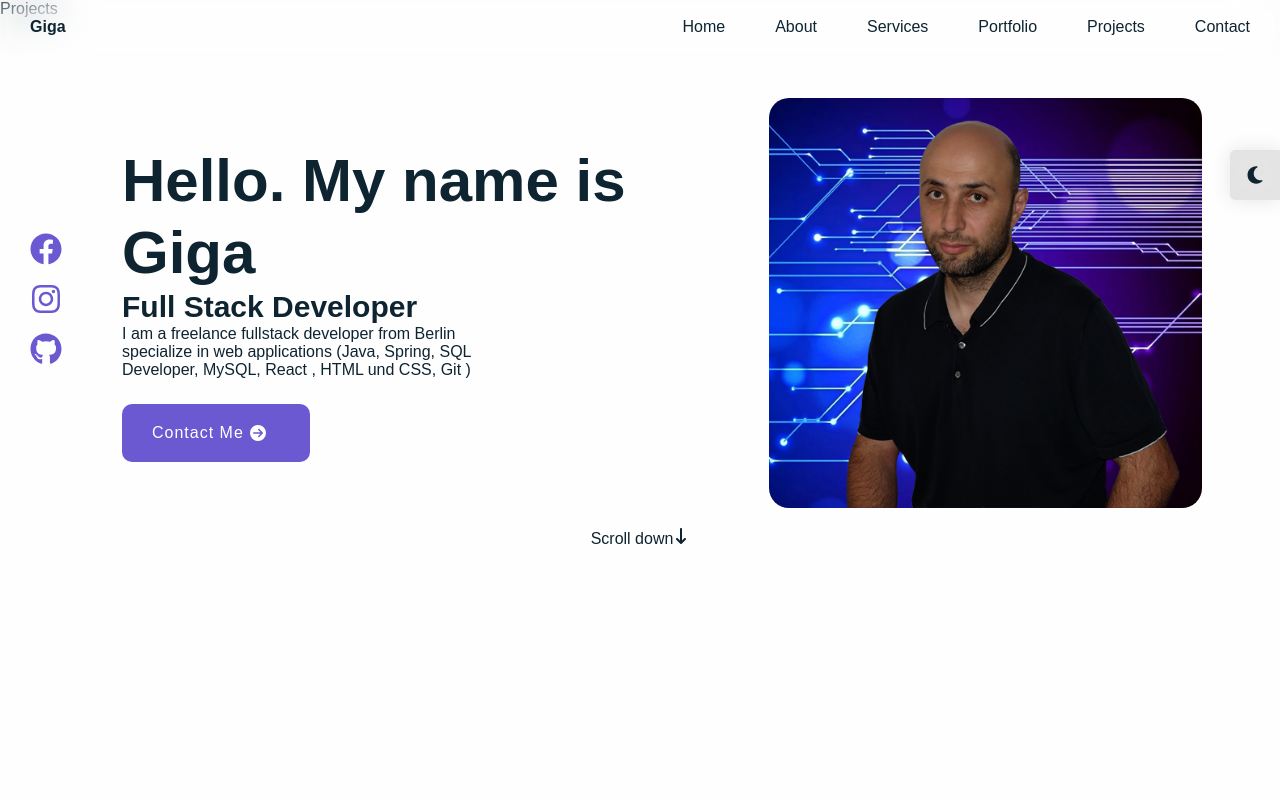
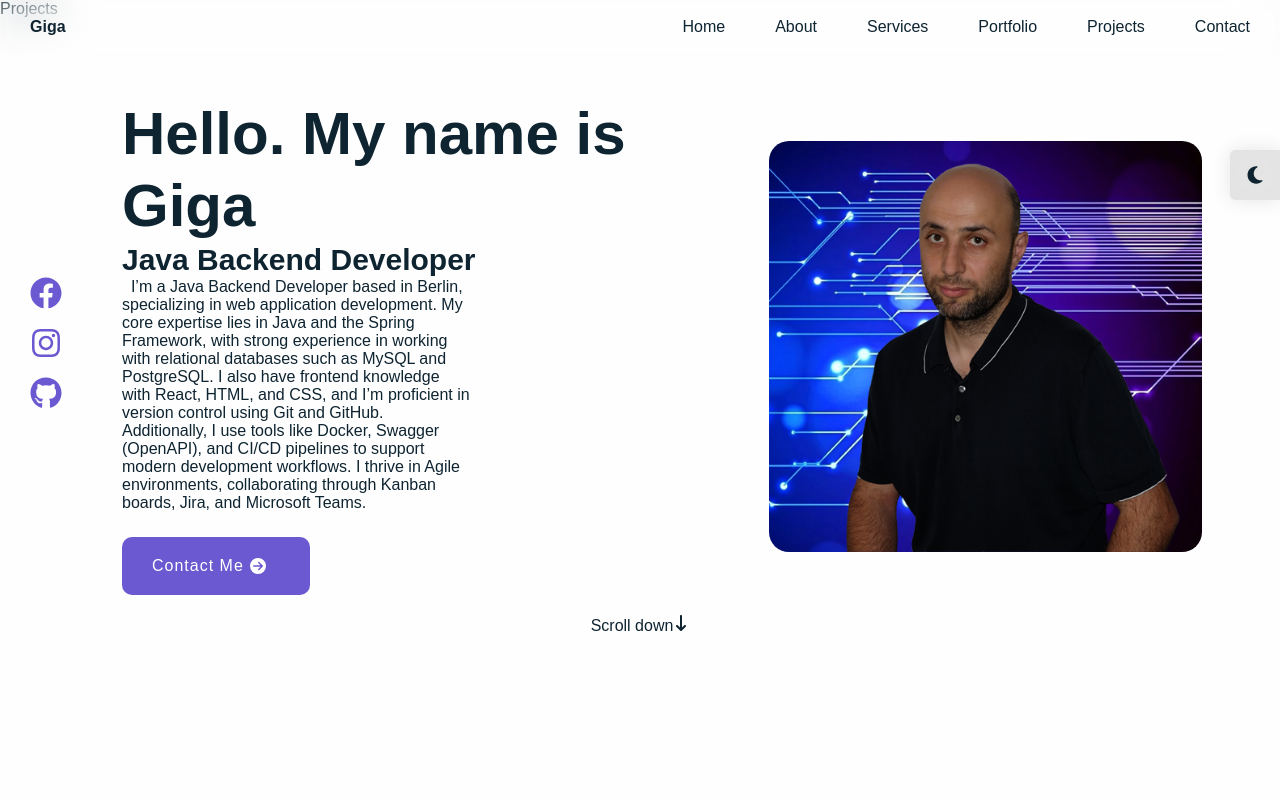
Before and after one commit to TechPortalTaem/My_Portfolio, a React (Vite) app: page / in a window 1280 px wide. Shown: the top 800 px of the page. Built offline with nearby package versions, Linux system fonts and the light colour scheme.

Commit message:
Update Home.jsx

```diff
--- a/src/components/home/Home.jsx
+++ b/src/components/home/Home.jsx
@@ -50,14 +50,21 @@ const Home = () => {
                         viewport={{ once: false, amount: 0.5 }}
                         custom={1}
                         variants={slideInVariants("left",0.7, 60, true)}
-                    >Full Stack Developer</motion.h2>
+                    >Java Backend Developer</motion.h2>
                     <motion.p
                          initial="hidden"
                         whileInView="visible"
                         viewport={{ once: false, amount: 0.5 }}
                         custom={2}
                         variants={slideInVariants("left",0.6, 60, true)}
-                    >I am a freelance fullstack developer from Berlin specialize in web applications (Java, Spring, SQL Developer, MySQL, React , HTML und CSS, Git )
+                    >
+                     &nbsp; I’m a Java Backend Developer based in Berlin, specializing in web application development.
+                    My core expertise lies in Java and the Spring Framework,
+                    with strong experience in working with relational databases such as MySQL and PostgreSQL.
+                    I also have frontend knowledge with React, HTML, and CSS, and I’m proficient in version control using Git and GitHub.
+                    Additionally, I use tools like Docker, Swagger (OpenAPI), and CI/CD pipelines to support modern development workflows.
+                    I thrive in Agile environments, collaborating through Kanban boards, Jira, and Microsoft Teams.
+
                     </motion.p>
                     <motion.a
                         href="#contact"
```
